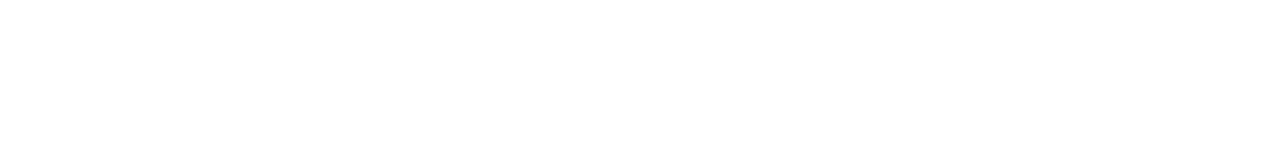
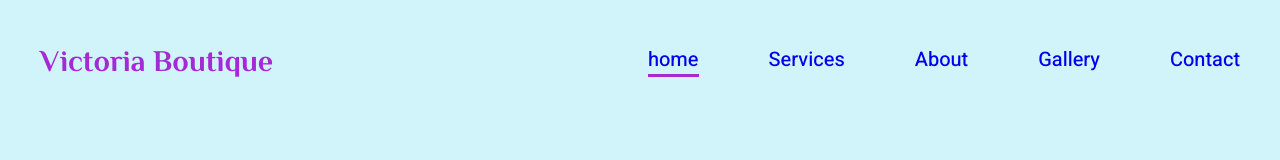
Before and after one commit to ryanrizki10/LandingPage-Hotel, a plain HTML site: page index.html in a window 1280 px wide. Drawn offline with Linux system fonts and the light colour scheme.

Commit message:
Add(Navbar)

```diff
--- a/index.html
+++ b/index.html
@@ -1,11 +1,113 @@
 <!DOCTYPE html>
 <html lang="en">
+
 <head>
     <meta charset="UTF-8">
     <meta name="viewport" content="width=device-width, initial-scale=1.0">
     <title>Hotel-Web</title>
+    <style>
+        @import url('https://fonts.googleapis.com/css2?family=Heebo:wght@100..900&family=Philosopher:wght@700&family=Roboto:ital,wght@1,300&display=swap');
+
+
+        :root {
+            /* Color */
+            --body-color: #D1F4FA;
+            --main-color: #A52AD6;
+
+            /* Fonts */
+            --heading-font: "Heebo", sans-serif;
+            --main-font: "Roboto", sans-serif;
+            --logo-font: "Philosopher", sans-serif;
+        }
+
+        * {
+            margin: 0;
+            padding: 0;
+            box-sizing: border-box;
+            text-decoration: none;
+            list-style: none;
+
+        }
+
+        body {
+            background-color: var(--body-color);
+            font-family: var(--main-font);
+        }
+
+        .section {
+            margin-top: 200px;
+        }
+
+        .container {
+            max-width: 1200px;
+
+        }
+
+
+        /* Navbar Start */
+        .navbar {
+            /* background-color: turquoise; */
+            position: fixed;
+            left: 0;
+            top: 0;
+            right: 0;
+            width: 100%;
+            height: 120px;
+            line-height: 120px;
+        }
+
+        .navbar .navbar-wrapper {
+            /* background-color: #fff; */
+            margin: auto;
+            display: flex;
+            justify-content: space-between;
+            align-items: center;
+        }
+
+        .navbar .navbar-wrapper .logo{
+            font-family: var(--logo-font);
+            font-size: 1.875rem;
+            color: var(--main-color);
+        }
+
+        .navbar .navbar-wrapper .menu{
+            display: flex;
+            gap: 70px;
+
+        }
+
+        .navbar .navbar-wrapper .menu .menu-link{
+            font-family: var(--heading-font);
+            font-size: 1.25rem;
+            font-weight: 500;
+
+        }
+
+        .active{
+            border-bottom: 3px solid var(--main-color);
+        }
+
+        /* Navbar End */
+    </style>
 </head>
+
 <body>
+    <header>
+        <nav class="navbar">
+            <div class="container navbar-wrapper">
+                <a href="" class="logo">Victoria Boutique</a>
+                <ul class="menu">
+                    <li class="menu-item"><a href="#home" class="menu-link active">home</a></li>
+                    <li class="menu-item"><a href="#servce" class="menu-link">Services</a></li>
+                    <li class="menu-item"><a href="#about" class="menu-link">About</a></li>
+                    <li class="menu-item"><a href="#gallery" class="menu-link">Gallery</a></li>
+                    <li class="menu-item"><a href="#contact" class="menu-link">Contact</a></li>
+                </ul>
+            </div>
+        </nav>
+    </header>
+
 
 </body>
+
 </html>
```
